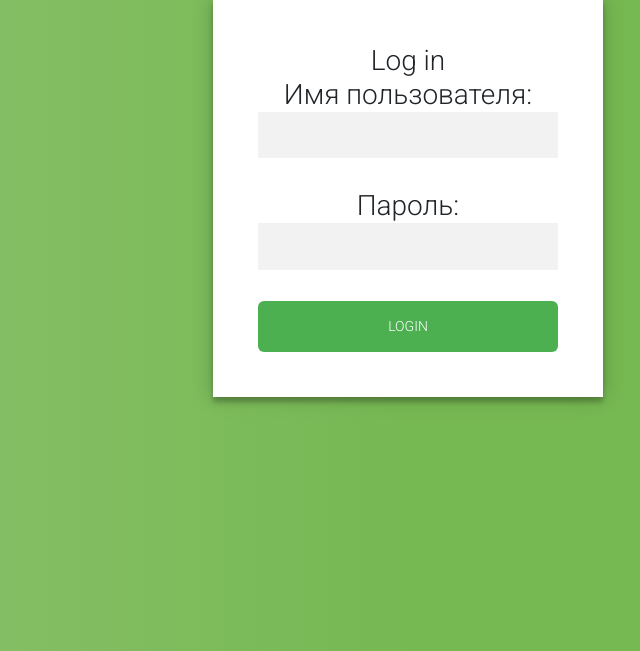
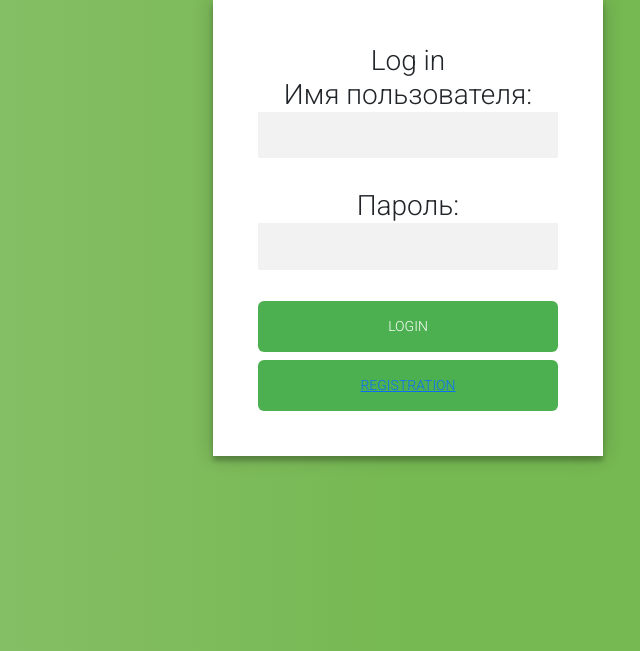
Before and after one commit to AlexMelnik2003/Gitproject, a Django app: page /login/ in a window 1280 px wide. Shown: the part 103-754 px from the top of the page, without its empty margins (232-872 px from the left). Run offline with Django 5.2, Linux system fonts and the light colour scheme.

Commit message:
hguiguio

```diff
--- a/templates/registration/login.html
+++ b/templates/registration/login.html
@@ -7,6 +7,7 @@
           integrity="sha384-QWTKZyjpPEjISv5WaRU9OFeRpok6YctnYmDr5pNlyT2bRjXh0JMhjY6hW+ALEwIH" crossorigin="anonymous">
     <link rel="stylesheet" href="{% static 'css/login.css' %}">
     <title>Войти</title>
+
 </head>
 <body bgcolor="#000000">
 <h3>
@@ -20,7 +21,10 @@
             {{ form.as_p }}
             <button type="submit" class="btn btn-outline-success">Login</button>
         </form>
+      <h1></h1>
+      <button type="button" class="btn btn-success" ><a href="{% url 'register' %}">Registration</a></button>
     </div>
+
     </div>
 </div>
 </h3>
```
